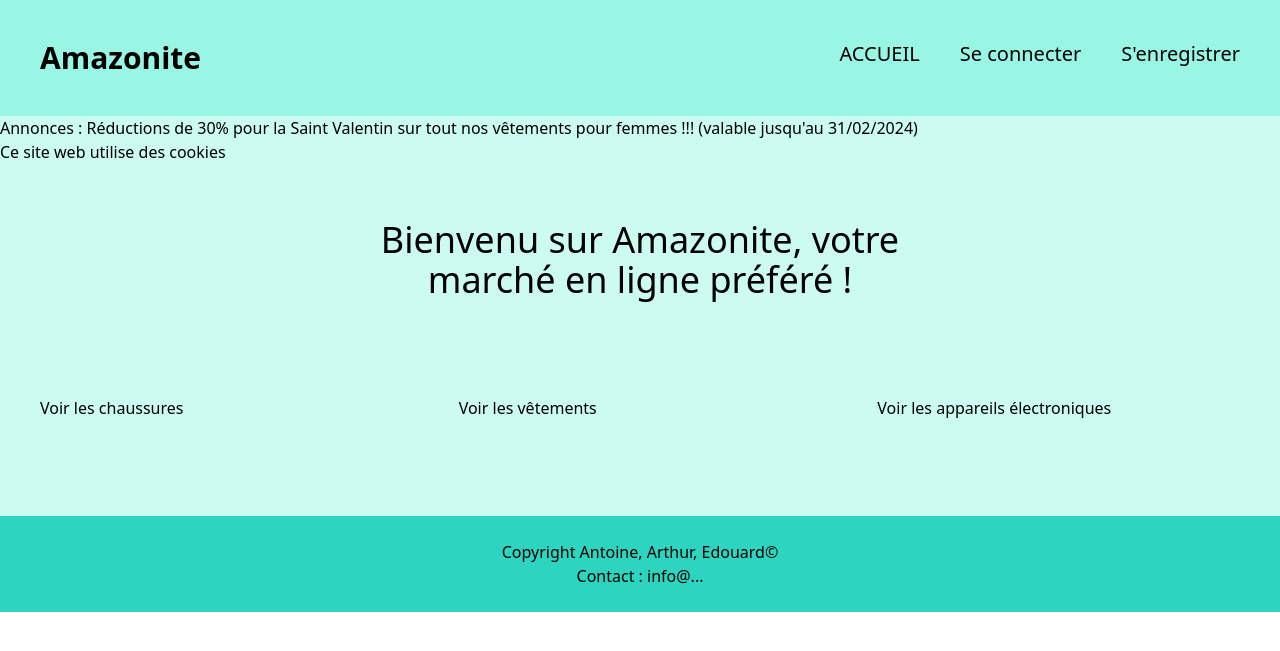
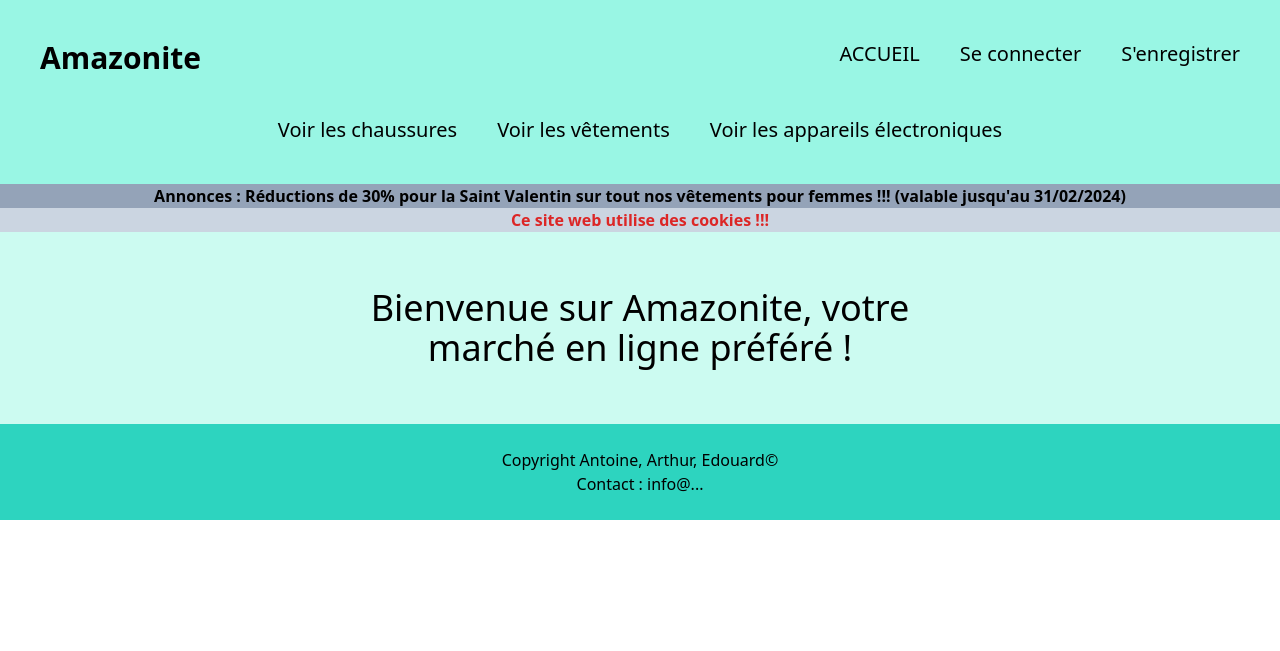
Before and after one commit to TonitoFleur/ProjetV2, a Flask app: page / in a window 1280 px wide. Shown: the top 651 px of the page. Run offline with Flask 3, Linux system fonts and the light colour scheme; some libraries are stand-ins or nearby versions.

Commit message:
Modif accueil et base

```diff
--- a/static/style.css
+++ b/static/style.css
@@ -33,26 +33,14 @@ input[type="submit"] {
   cursor: pointer;
 }
 
+#annonces-accueil {
+
+}
+
+#cookies-accueil {
+
+}
+
 #intro-accueil {
 
 }
-
-# {
-
-}
-
-# {
-
-}
-
-# {
-
-}
-
-# {
-
-}
-
-# {
-
-}
--- a/templates/accueil.html
+++ b/templates/accueil.html
@@ -2,35 +2,19 @@
 
 {% block content %}
 
-    <div id="annonces-accueil">
-      <p>Annonces : Réductions de 30% pour la Saint Valentin sur tout nos vêtements pour femmes !!! (valable jusqu'au 31/02/2024)</p>
+    <div id="annonces-accueil" class="bg-slate-400">
+      <p class="text-center font-semibold">Annonces : Réductions de 30% pour la Saint Valentin sur tout nos vêtements pour femmes !!! (valable jusqu'au 31/02/2024)</p>
     </div>
     <div id="cookies-accueil">
-      <p>Ce site web utilise des cookies</p>
+      <p class="text-red-600 font-bold text-center bg-slate-300">Ce site web utilise des cookies !!!</p>
     </div>
 
     <div id="intro-accueil" class="text-center px-80 py-14 ">
       {% if nom %}
-      <h2 class="text-4xl">Bienvenu {{ nom }} sur Amazonite, votre marché en ligne préféré !</h2>
+      <h2 class="text-4xl">Bienvenue {{ nom }} sur Amazonite, votre marché en ligne préféré !</h2>
       {% else %}
-      <h2 class="text-4xl">Bienvenu sur Amazonite, votre marché en ligne préféré !</h2>
+      <h2 class="text-4xl">Bienvenue sur Amazonite, votre marché en ligne préféré !</h2>
       {% endif %}
     </div>
-    <section class="grid grid-cols-3 gap-14 p-10">
-      <div id="chauss-accueil">
-        <h1>Voir les chaussures</h1>
-        <img src=""/>
-      </div>
-      <div id="vêt-accueil">
-        <h1>Voir les vêtements</h1>
-        <img src=""/>
-      </div>
-      <div id="appelec-accueil">
-        <h1>Voir les appareils électroniques</h1>
-        <img src=""/>
-      </div>
-
-      <div class=""></div>
-
 
 {% endblock %}
--- a/templates/base.html
+++ b/templates/base.html
@@ -10,16 +10,29 @@
 
 </head>
 <body>
-  <header class="bg-teal-200 flex justify-between p-10">
+  <header class="bg-teal-200 p-10">
+    <section class=" flex justify-between">
       <h1 class="text-3xl font-semibold">Amazonite</h1>
       <nav>
-      <ul class="flex space-x-10 text-xl font-medium">
+        <ul class="flex justify-between space-x-10 text-xl font-medium">
           <li><a href="/">ACCUEIL</a></li>
           <li><a href="">Se connecter</a></li>
           <li><a href="">S'enregistrer</a></li>
         </ul>
       </nav>
+    </section>
+    <section class="justify-center flex pt-10">
+      <nav>
+        <ul class="flex space-x-10 text-xl font-medium">
+          <li><a href="/">Voir les chaussures</a></li>
+          <li><a href="">Voir les vêtements</a></li>
+          <li><a href="">Voir les appareils électroniques</a></li>
+        </ul>
+      </nav>
+    </section>
+
   </header>
+
 
   <main class="bg-teal-100">
   {% block content %}
```
Lines whose indentation alone changed are shown as unchanged.
